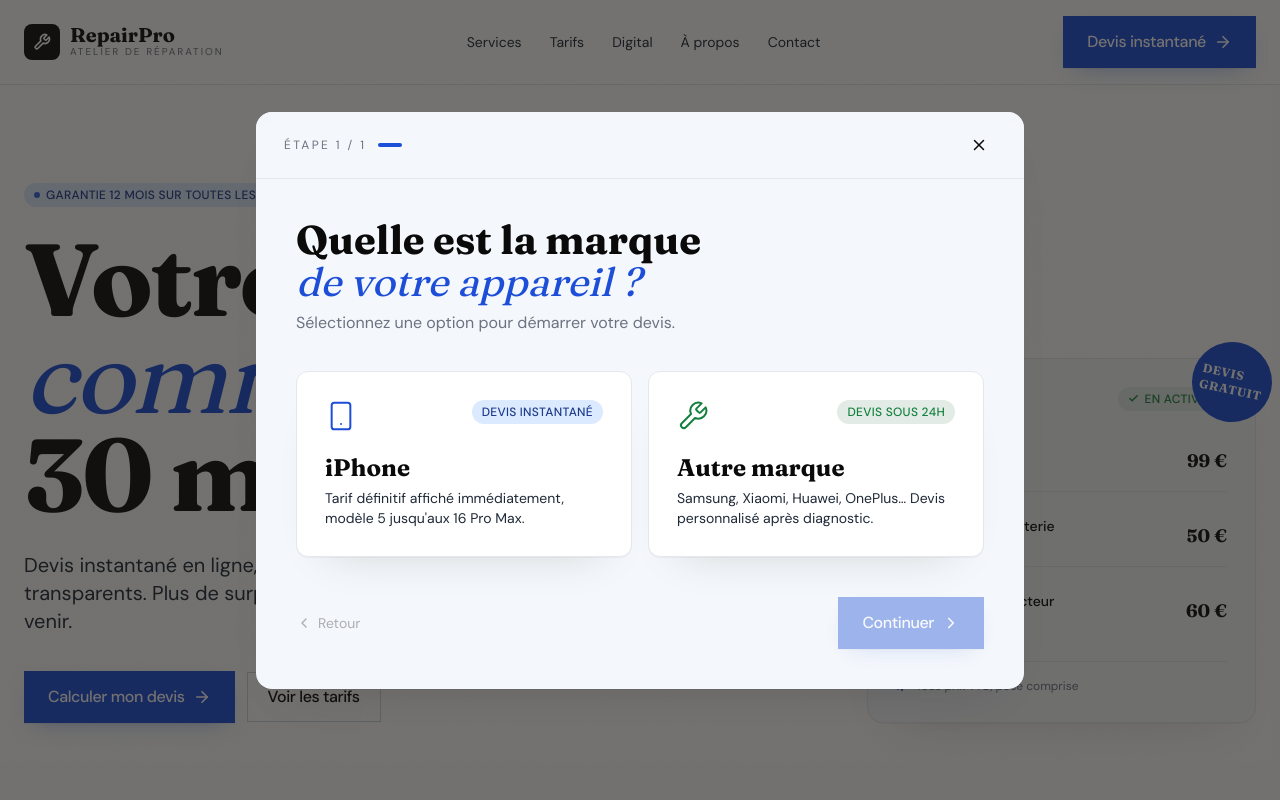
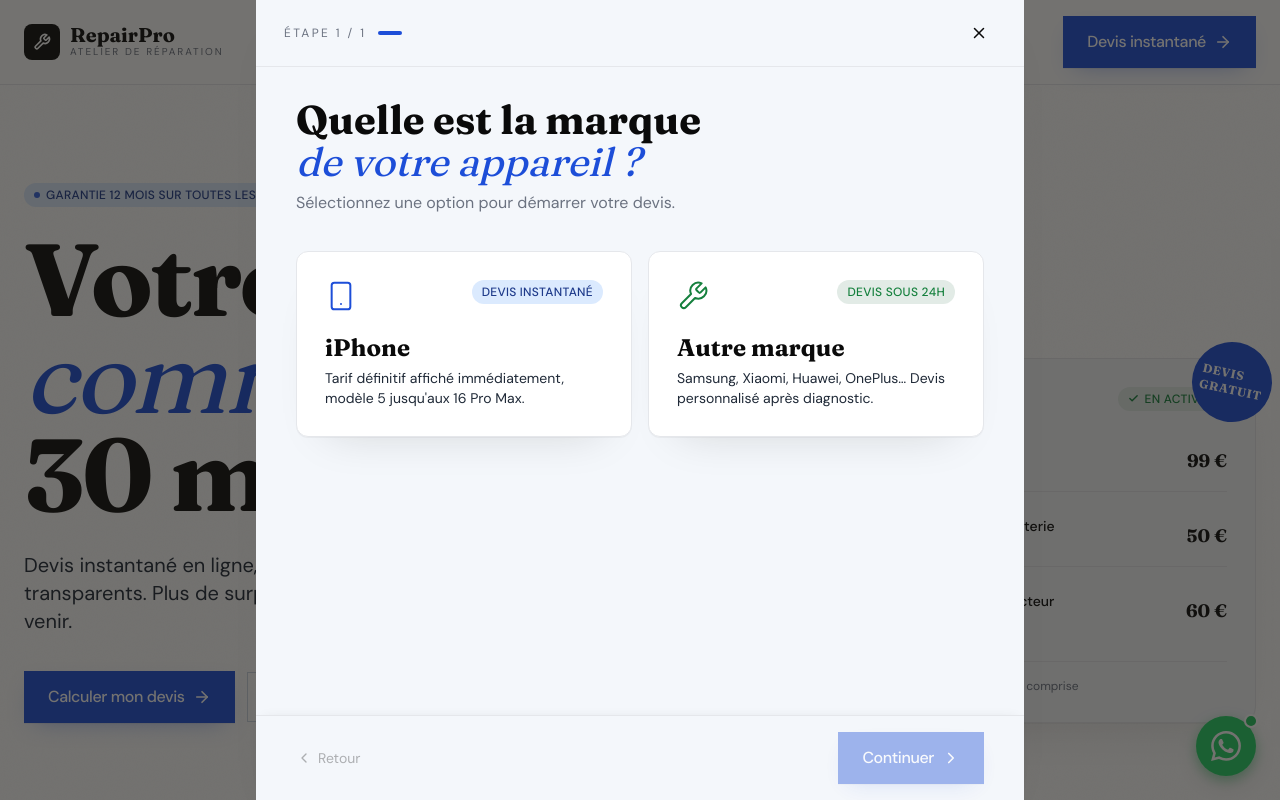
Before and after one commit to famanolimit/repairpro-site1, a React (Vite) app: page / in a window 1280 px wide. Both pictures are taken after a click on the button "Devis instantané". Shown: the top 800 px of the page. Built offline with nearby package versions, Linux system fonts and the light colour scheme.

Commit message:
Add files via upload

```diff
--- a/src/App.jsx
+++ b/src/App.jsx
@@ -3,8 +3,15 @@
   Smartphone, Battery, Shield, Zap, Cpu, ChevronRight, ChevronLeft, Check,
   Calendar, Clock, MapPin, Phone, Mail, User, MessageSquare, AlertTriangle,
   Award, Wrench, ArrowRight, X, Search, Star, Inbox, Hourglass, RefreshCw, Sparkles, Ghost,
-  Gamepad2, Gift, KeyRound, Hash, ShoppingCart, Download, ShieldCheck
+  Gamepad2, Gift, KeyRound, Hash, ShoppingCart, Download, ShieldCheck, MessageCircle
 } from 'lucide-react';
+
+// WhatsApp brand icon (lucide-react doesn't ship a dedicated WhatsApp icon)
+const WhatsAppIcon = ({ size = 18, color = "currentColor" }) => (
+  <svg width={size} height={size} viewBox="0 0 24 24" fill={color} xmlns="http://www.w3.org/2000/svg">
+    <path d="M17.472 14.382c-.297-.149-1.758-.867-2.03-.967-.273-.099-.471-.148-.67.15-.197.297-.767.966-.94 1.164-.173.199-.347.223-.644.075-.297-.15-1.255-.463-2.39-1.475-.883-.788-1.48-1.761-1.653-2.059-.173-.297-.018-.458.13-.606.134-.133.298-.347.446-.52.149-.174.198-.298.298-.497.099-.198.05-.371-.025-.52-.075-.149-.669-1.612-.916-2.207-.242-.579-.487-.5-.669-.51-.173-.008-.371-.01-.57-.01-.198 0-.52.074-.792.372-.272.297-1.04 1.016-1.04 2.479 0 1.462 1.065 2.875 1.213 3.074.149.198 2.096 3.2 5.077 4.487.709.306 1.262.489 1.694.625.712.227 1.36.195 1.871.118.571-.085 1.758-.719 2.006-1.413.248-.694.248-1.289.173-1.413-.074-.124-.272-.198-.57-.347m-5.421 7.403h-.004a9.87 9.87 0 0 1-5.031-1.378l-.361-.214-3.741.982.998-3.648-.235-.374a9.86 9.86 0 0 1-1.51-5.26c.001-5.45 4.436-9.884 9.888-9.884 2.64 0 5.122 1.03 6.988 2.898a9.825 9.825 0 0 1 2.893 6.994c-.003 5.45-4.437 9.884-9.885 9.884m8.413-18.297A11.815 11.815 0 0 0 12.05 0C5.495 0 .16 5.335.157 11.892c0 2.096.547 4.142 1.588 5.945L.057 24l6.305-1.654a11.882 11.882 0 0 0 5.683 1.448h.005c6.554 0 11.89-5.335 11.893-11.893A11.821 11.821 0 0 0 20.464 3.488"/>
+  </svg>
+);
 
 /* ====================================================================
    DONNÉES TARIFAIRES iPHONE — extraites du fichier Excel
@@ -127,6 +134,8 @@
   .tracking-wider1 { letter-spacing: 0.15em; }
   .text-2xs        { font-size: 10px; line-height: 14px; }
   .max-h-92vh      { max-height: 92vh; }
+  .max-h-modal     { max-height: min(92vh, 720px); }
+  .max-h-modal-sm  { max-height: min(92vh, 620px); }
   .max-h-50vh      { max-height: 50vh; }
   .hover-lift     { transition: transform .2s ease; }
   .hover-lift:hover { transform: translateY(-1px); }
@@ -151,12 +160,14 @@
     ghost:   `bg-transparent px-5 py-3 hover:bg-black/5`,
     outline: `bg-transparent border px-5 py-3 hover:bg-black/5`,
     dark:    `text-white px-6 py-3.5 hover:opacity-90`,
+    whatsapp: `text-white px-6 py-3.5 hover-lift active:translate-y-0`,
   };
   const styles = {
     primary: { background: COLORS.brand, color: "#fff" },
     outline: { borderColor: COLORS.line2, color: COLORS.ink },
     ghost:   { color: COLORS.ink },
     dark:    { background: COLORS.ink, color: "#fff" },
+    whatsapp: { background: "#25D366", color: "#fff", boxShadow: "0 1px 0 0 rgba(0,0,0,0.05), 0 8px 24px -12px rgba(37,211,102,0.55)" },
   };
   return (
     <button type={type} onClick={onClick} disabled={disabled} className={`${base} ${variants[variant]} ${className}`} style={styles[variant]}>
@@ -402,9 +413,41 @@
   }, [path, model, repair, option]);
 
   // ===== Submit =====
-  // Pour recevoir les demandes par email, créez un compte gratuit sur https://formspree.io
-  // puis remplacez "xqewvpkb" ci-dessous par l'ID que Formspree vous donnera (ex: xpzgkqer)
-  const FORMSPREE_ID = "xqewvpkb";
+  // Le bouton ouvre WhatsApp avec un message pré-rempli vers votre numéro.
+  // Formspree reste un filet de sécurité (au cas où le client ne valide pas le message WhatsApp).
+  // Modifiez le numéro WhatsApp ci-dessous si besoin (format international SANS le 0 initial)
+  const WHATSAPP_NUMBER = "33745376436"; // 07 45 37 64 36 → 33745376436
+  const FORMSPREE_ID = "VOTRE_ID_FORMSPREE";
+
+  const buildWhatsAppMessage = (booking) => {
+    const lines = [
+      `Bonjour ! 👋 Je souhaite *réserver une réparation* :`,
+      ``,
+      `📱 *Appareil* : ${booking.model}`,
+      `🔧 *Réparation* : ${booking.label || booking.repair}`,
+    ];
+    if (booking.price != null) {
+      lines.push(`💰 *Devis estimé* : ${booking.price === 0 ? "Gratuit" : booking.price + " €"}`);
+    }
+    if (booking.issueDescription) {
+      lines.push(`📝 *Description* : ${booking.issueDescription}`);
+    }
+    lines.push(``);
+    lines.push(`📅 *Date souhaitée* : ${booking.contact.date} à ${booking.contact.time}`);
+    lines.push(``);
+    lines.push(`👤 *Nom* : ${booking.contact.name}`);
+    lines.push(`📞 *Tél.* : ${booking.contact.phone}`);
+    if (booking.contact.email) {
+      lines.push(`✉️ *Email* : ${booking.contact.email}`);
+    }
+    if (booking.contact.note) {
+      lines.push(``);
+      lines.push(`💬 *Note* : ${booking.contact.note}`);
+    }
+    lines.push(``);
+    lines.push(`Référence : ${booking.id}`);
+    return lines.join("\n");
+  };
 
   const handleSubmit = async () => {
     if (!contact.name || !contact.phone || !contact.date || !contact.time) return;
@@ -421,10 +464,11 @@
       label: path === "iphone" ? quote?.label : null,
       contact,
     };
+
+    // 1. Backup Formspree en arrière-plan (au cas où le client n'envoie pas le WhatsApp)
     try {
-      // Envoi de la demande à Formspree, qui forwarde par email à ixititoure@gmail.com
-      if (FORMSPREE_ID && FORMSPREE_ID !== "xqewvpkb") {
-        await fetch(`https://formspree.io/f/${FORMSPREE_ID}`, {
+      if (FORMSPREE_ID && FORMSPREE_ID !== "VOTRE_ID_FORMSPREE") {
+        fetch(`https://formspree.io/f/${FORMSPREE_ID}`, {
           method: "POST",
           headers: { "Content-Type": "application/json", "Accept": "application/json" },
           body: JSON.stringify({
@@ -443,15 +487,19 @@
             rdv_heure: booking.contact.time,
             note: booking.contact.note || "—",
           }),
-        });
-      } else {
-        console.warn("⚠️ Formspree non configuré : la demande n'a pas été envoyée par email. Configurez FORMSPREE_ID dans App.jsx");
+        }).catch(() => { /* silent fail — WhatsApp est le canal principal */ });
       }
-    } catch (e) {
-      console.error("Erreur d'envoi:", e);
-    }
+    } catch (e) { /* idem */ }
+
+    // 2. Ouvrir WhatsApp avec message pré-rempli (canal principal)
+    const message = buildWhatsAppMessage(booking);
+    const url = `https://wa.me/${WHATSAPP_NUMBER}?text=${encodeURIComponent(message)}`;
+    // Petit délai pour s'assurer que la requête Formspree est partie
+    setTimeout(() => {
+      window.open(url, "_blank");
       setSaving(false);
       setSubmitted(booking);
+    }, 200);
   };
 
   if (!open) return null;
@@ -498,10 +546,10 @@
   return (
     <div className="fixed inset-0 z-50 flex items-stretch md:items-center justify-center" style={{ background: "rgba(22,20,18,0.6)" }}>
       <div className="absolute inset-0" onClick={onClose} />
-      <div ref={scrollRef} className="relative w-full md:max-w-3xl h-full md:h-auto md:max-h-92vh overflow-y-auto md:rounded-2xl card-shadow" style={{ background: COLORS.paper }}>
+      <div className="relative w-full md:max-w-3xl h-full md:max-h-modal md:rounded-2xl card-shadow flex flex-col" style={{ background: COLORS.paper }}>
 
-        {/* Header bar */}
-        <div className="sticky top-0 z-10 flex items-center justify-between px-5 md:px-7 py-4" style={{ background: `${COLORS.paper}F2`, borderBottom: `1px solid ${COLORS.line}`, backdropFilter: "blur(8px)" }}>
+        {/* Header bar (toujours visible en haut) */}
+        <div className="flex-shrink-0 flex items-center justify-between px-5 md:px-7 py-4" style={{ background: COLORS.paper, borderBottom: `1px solid ${COLORS.line}` }}>
           <div className="flex items-center gap-3">
             <div className="font-body text-xs uppercase tracking-wider2" style={{ color: COLORS.muted }}>
               {submitted ? "Réservation confirmée" : `Étape ${step + 1} / ${totalSteps}`}
@@ -520,17 +568,19 @@
           </div>
         </div>
 
-        <div className="px-5 md:px-10 py-8 md:py-10 anim-fade-up" key={`${step}-${path}-${repair}`}>
+        {/* Zone de contenu scrollable */}
+        <div ref={scrollRef} className="flex-1 overflow-y-auto">
+          <div className="px-5 md:px-10 py-6 md:py-8 anim-fade-up" key={`${step}-${path}-${repair}`}>
 
           {/* ============= CONFIRMATION ============= */}
           {submitted && (
             <div className="text-center py-6">
-              <div className="w-16 h-16 rounded-full mx-auto flex items-center justify-center mb-6" style={{ background: COLORS.green }}>
-                <Check size={28} color="#fff" strokeWidth={2.5}/>
+              <div className="w-16 h-16 rounded-full mx-auto flex items-center justify-center mb-6" style={{ background: "#25D366" }}>
+                <WhatsAppIcon size={28} color="#fff"/>
               </div>
               <h3 className="font-display font-bold text-3xl md:text-4xl mb-3" style={{ color: COLORS.ink }}>Merci {submitted.contact.name.split(" ")[0]} !</h3>
               <p className="font-body text-base mb-8 max-w-md mx-auto" style={{ color: COLORS.ink2 }}>
-                Votre demande de rendez-vous a bien été enregistrée. Nous vous recontactons sous 24h pour confirmer le créneau.
+                WhatsApp s'est ouvert dans un nouvel onglet. <strong>Cliquez sur « Envoyer »</strong> pour transmettre votre demande — nous vous recontactons rapidement pour confirmer.
               </p>
               <div className="max-w-md mx-auto rounded-xl p-6 text-left" style={{ background: COLORS.cream, border: `1px solid ${COLORS.line}` }}>
                 <div className="flex items-center justify-between mb-4 pb-4" style={{ borderBottom: `1px solid ${COLORS.line}` }}>
@@ -766,15 +816,20 @@
             />
           )}
 
-          {/* ============= NAVIGATION ============= */}
+          {/* ============= NAVIGATION (déplacée en pied de modale) ============= */}
+
+          </div>
+        </div>
+
+        {/* Footer fixe avec les boutons d'action — toujours visible */}
         {!submitted && (
-            <div className="mt-10 flex items-center justify-between">
+          <div className="flex-shrink-0 flex items-center justify-between px-5 md:px-10 py-4" style={{ background: COLORS.paper, borderTop: `1px solid ${COLORS.line}`, boxShadow: "0 -4px 12px -8px rgba(0,0,0,0.1)" }}>
             <button onClick={goBack} disabled={step === 0} className="flex items-center gap-1.5 font-body text-sm disabled:opacity-30" style={{ color: COLORS.ink }}>
               <ChevronLeft size={16}/> Retour
             </button>
             {(path === "iphone" && step === 4) || (path === "other" && step === 3) ? (
-                <Button onClick={handleSubmit} disabled={!canContinue || saving} icon={saving ? Hourglass : Check}>
-                  {saving ? "Envoi en cours…" : "Confirmer la demande"}
+              <Button onClick={handleSubmit} disabled={!canContinue || saving} variant="whatsapp" icon={saving ? Hourglass : WhatsAppIcon}>
+                {saving ? "Ouverture WhatsApp…" : "Envoyer sur WhatsApp"}
               </Button>
             ) : (
               <Button onClick={goNext} disabled={!canContinue} icon={ChevronRight}>
@@ -784,7 +839,6 @@
           </div>
         )}
 
-        </div>
       </div>
     </div>
   );
@@ -825,7 +879,14 @@
         </div>
       )}
 
-      {quoteSummary && <div className="mb-7">{quoteSummary}</div>}
+      {quoteSummary && <div className="mb-5">{quoteSummary}</div>}
+
+      <div className="mb-7 p-4 rounded-lg flex gap-3 items-start" style={{ background: "#DCFCE7", border: `1px solid #86EFAC` }}>
+        <WhatsAppIcon size={20} color="#15803D"/>
+        <div className="font-body text-sm" style={{ color: "#14532D" }}>
+          <strong>Réservation par WhatsApp :</strong> en validant, votre récapitulatif s'ouvre dans WhatsApp pour finaliser en un clic.
+        </div>
+      </div>
 
       <div className="grid sm:grid-cols-2 gap-4">
         <Field label="Nom complet *" icon={User}>
@@ -1034,6 +1095,7 @@
             <div className="space-y-4 font-body text-sm">
               <div className="flex items-start gap-3"><MapPin size={18} className="flex-shrink-0 mt-0.5" style={{ color: ACCENT }}/><div><div className="font-medium">Adresse</div><div style={{ color: SOFT }}>Rue Charles de Gaulle<br/>42000 Saint-Étienne</div></div></div>
               <div className="flex items-start gap-3"><Phone size={18} className="flex-shrink-0 mt-0.5" style={{ color: ACCENT }}/><div><div className="font-medium">Téléphone</div><a href="tel:+33745376436" className="hover:underline" style={{ color: SOFT }}>07 45 37 64 36</a></div></div>
+              <div className="flex items-start gap-3"><span style={{ color: "#25D366", flexShrink: 0, marginTop: "2px" }}><WhatsAppIcon size={18}/></span><div><div className="font-medium">WhatsApp</div><a href="https://wa.me/33745376436" target="_blank" rel="noopener noreferrer" className="hover:underline" style={{ color: SOFT }}>Discutez avec nous direct</a></div></div>
               <div className="flex items-start gap-3"><Ghost size={18} className="flex-shrink-0 mt-0.5" style={{ color: ACCENT }}/><div><div className="font-medium">Snapchat</div><div style={{ color: SOFT }}>ixititoure</div></div></div>
               <div className="flex items-start gap-3"><Clock size={18} className="flex-shrink-0 mt-0.5" style={{ color: ACCENT }}/><div><div className="font-medium">Horaires</div><div style={{ color: SOFT }}>Ouvert tous les jours</div></div></div>
               <div className="flex items-start gap-3"><Mail size={18} className="flex-shrink-0 mt-0.5" style={{ color: ACCENT }}/><div><div className="font-medium">Email</div><a href="mailto:ixititoure@gmail.com" className="hover:underline break-all" style={{ color: SOFT }}>ixititoure@gmail.com</a></div></div>
@@ -1228,7 +1290,8 @@
   const [submitted, setSubmitted] = useState(null);
   const [saving, setSaving] = useState(false);
 
-  // Reuse Formspree config from QuoteBuilder
+  // Numéro WhatsApp (modifiez ici si besoin)
+  const WHATSAPP_NUMBER = "33745376436";
   const FORMSPREE_ID = "VOTRE_ID_FORMSPREE";
 
   useEffect(() => {
@@ -1237,6 +1300,27 @@
       setSubmitted(null);
     }
   }, [open]);
+
+  const buildOrderMessage = (order) => {
+    const lines = [
+      `Bonjour ! 🛒 Je souhaite *passer une commande* :`,
+      ``,
+      `📦 *Catégorie* : ${order.category}`,
+      `🎯 *Produit* : ${order.product}`,
+      `💰 *Montant* : ${order.amount}`,
+      ``,
+      `👤 *Nom* : ${order.contact.name}`,
+      `📞 *Tél.* : ${order.contact.phone}`,
+      `✉️ *Email* : ${order.contact.email}`,
+    ];
+    if (order.contact.note) {
+      lines.push(``);
+      lines.push(`💬 *Précisions* : ${order.contact.note}`);
+    }
+    lines.push(``);
+    lines.push(`Référence : ${order.id}`);
+    return lines.join("\n");
+  };
 
   const handleSubmit = async () => {
     if (!contact.name || !contact.email || !contact.phone) return;
@@ -1247,9 +1331,11 @@
       ...prefill,
       contact,
     };
+
+    // Backup Formspree silencieux
     try {
       if (FORMSPREE_ID && FORMSPREE_ID !== "VOTRE_ID_FORMSPREE") {
-        await fetch(`https://formspree.io/f/${FORMSPREE_ID}`, {
+        fetch(`https://formspree.io/f/${FORMSPREE_ID}`, {
           method: "POST",
           headers: { "Content-Type": "application/json", "Accept": "application/json" },
           body: JSON.stringify({
@@ -1265,15 +1351,18 @@
             telephone: order.contact.phone,
             note: order.contact.note || "—",
           }),
-        });
-      } else {
-        console.warn("⚠️ Formspree non configuré pour les commandes digitales");
+        }).catch(() => {});
       }
-    } catch (e) {
-      console.error("Erreur d'envoi:", e);
-    }
+    } catch (e) {}
+
+    // Ouverture WhatsApp
+    const message = buildOrderMessage(order);
+    const url = `https://wa.me/${WHATSAPP_NUMBER}?text=${encodeURIComponent(message)}`;
+    setTimeout(() => {
+      window.open(url, "_blank");
       setSaving(false);
       setSubmitted(order);
+    }, 200);
   };
 
   if (!open) return null;
@@ -1283,15 +1372,19 @@
   return (
     <div className="fixed inset-0 z-50 flex items-stretch md:items-center justify-center" style={{ background: "rgba(22,20,18,0.6)" }}>
       <div className="absolute inset-0" onClick={onClose} />
-      <div className="relative w-full md:max-w-xl h-full md:h-auto overflow-y-auto md:rounded-2xl card-shadow" style={{ background: COLORS.paper }}>
-        <div className="sticky top-0 z-10 flex items-center justify-between px-5 md:px-7 py-4" style={{ background: `${COLORS.paper}F2`, borderBottom: `1px solid ${COLORS.line}`, backdropFilter: "blur(8px)" }}>
+      <div className="relative w-full md:max-w-xl h-full md:max-h-modal-sm md:rounded-2xl card-shadow flex flex-col" style={{ background: COLORS.paper }}>
+
+        {/* Header fixe */}
+        <div className="flex-shrink-0 flex items-center justify-between px-5 md:px-7 py-4" style={{ background: COLORS.paper, borderBottom: `1px solid ${COLORS.line}` }}>
           <div className="font-body text-xs uppercase tracking-wider2" style={{ color: COLORS.muted }}>
             {submitted ? "Commande enregistrée" : "Commander"}
           </div>
           <button onClick={onClose} className="p-2 rounded-md hover:bg-black/5" style={{ color: COLORS.ink }}><X size={18}/></button>
         </div>
 
-        <div className="px-5 md:px-10 py-8 md:py-10 anim-fade-up">
+        {/* Contenu scrollable */}
+        <div className="flex-1 overflow-y-auto">
+          <div className="px-5 md:px-10 py-6 md:py-8 anim-fade-up">
           {!submitted ? (
             <>
               <h3 className="font-display font-bold mb-2" style={{ color: COLORS.ink, fontSize: "clamp(26px, 3.5vw, 36px)", lineHeight: 1.1 }}>
@@ -1347,21 +1440,15 @@
                   <strong>Paiement à la confirmation :</strong> nous vous recontactons sous 1h ouvrée pour validation. Le code et la facture vous seront envoyés par email après réception du paiement.
                 </div>
               </div>
-
-              <div className="mt-8 flex items-center justify-end">
-                <Button onClick={handleSubmit} disabled={!canSubmit || saving} icon={saving ? Hourglass : Check}>
-                  {saving ? "Envoi en cours…" : "Envoyer la commande"}
-                </Button>
-              </div>
             </>
           ) : (
             <div className="text-center py-6">
-              <div className="w-16 h-16 rounded-full mx-auto flex items-center justify-center mb-6" style={{ background: COLORS.green }}>
-                <Check size={28} color="#fff" strokeWidth={2.5}/>
+              <div className="w-16 h-16 rounded-full mx-auto flex items-center justify-center mb-6" style={{ background: "#25D366" }}>
+                <WhatsAppIcon size={28} color="#fff"/>
               </div>
               <h3 className="font-display font-bold text-3xl md:text-4xl mb-3" style={{ color: COLORS.ink }}>Merci {submitted.contact.name.split(" ")[0]} !</h3>
               <p className="font-body text-base mb-8 max-w-md mx-auto" style={{ color: COLORS.ink2 }}>
-                Votre commande est bien enregistrée. Nous vous recontactons sous 1h ouvrée pour la confirmation et le paiement.
+                WhatsApp s'est ouvert dans un nouvel onglet. <strong>Cliquez sur « Envoyer »</strong> pour transmettre votre commande — nous vous recontactons rapidement.
               </p>
               <div className="max-w-md mx-auto rounded-xl p-6 text-left" style={{ background: COLORS.cream, border: `1px solid ${COLORS.line}` }}>
                 <div className="flex items-center justify-between mb-4 pb-4" style={{ borderBottom: `1px solid ${COLORS.line}` }}>
@@ -1383,6 +1470,17 @@
             </div>
           )}
           </div>
+        </div>
+
+        {/* Footer fixe avec le bouton WhatsApp — toujours visible */}
+        {!submitted && (
+          <div className="flex-shrink-0 flex items-center justify-end px-5 md:px-10 py-4" style={{ background: COLORS.paper, borderTop: `1px solid ${COLORS.line}`, boxShadow: "0 -4px 12px -8px rgba(0,0,0,0.1)" }}>
+            <Button onClick={handleSubmit} disabled={!canSubmit || saving} variant="whatsapp" icon={saving ? Hourglass : WhatsAppIcon}>
+              {saving ? "Ouverture WhatsApp…" : "Commander sur WhatsApp"}
+            </Button>
+          </div>
+        )}
+
       </div>
     </div>
   );
@@ -1416,6 +1514,61 @@
       <Contact onStartQuote={() => setQuoteOpen(true)}/>
       <QuoteBuilder open={quoteOpen} onClose={() => setQuoteOpen(false)}/>
       <DigitalOrderModal open={orderOpen} onClose={() => setOrderOpen(false)} prefill={orderPrefill || {}}/>
+      <WhatsAppFloatingButton/>
     </div>
   );
 }
+
+// ====================================================================
+// FLOATING WHATSAPP BUTTON — visible sur toutes les pages
+// ====================================================================
+const WhatsAppFloatingButton = () => {
+  const WHATSAPP_NUMBER = "33745376436"; // 07 45 37 64 36
+  const message = "Bonjour ! 👋 J'ai une question concernant la réparation de mon téléphone.";
+  const url = `https://wa.me/${WHATSAPP_NUMBER}?text=${encodeURIComponent(message)}`;
+  return (
+    <a
+      href={url}
+      target="_blank"
+      rel="noopener noreferrer"
+      aria-label="Discuter sur WhatsApp"
+      style={{
+        position: "fixed",
+        bottom: "24px",
+        right: "24px",
+        width: "60px",
+        height: "60px",
+        borderRadius: "50%",
+        background: "#25D366",
+        display: "flex",
+        alignItems: "center",
+        justifyContent: "center",
+        boxShadow: "0 4px 12px rgba(37,211,102,0.4), 0 8px 24px -4px rgba(0,0,0,0.2)",
+        zIndex: 30,
+        transition: "transform 0.2s ease, box-shadow 0.2s ease",
+        cursor: "pointer",
+      }}
+      onMouseEnter={(e) => { e.currentTarget.style.transform = "scale(1.08)"; }}
+      onMouseLeave={(e) => { e.currentTarget.style.transform = "scale(1)"; }}
+    >
+      <WhatsAppIcon size={30} color="#fff"/>
+      <span style={{
+        position: "absolute",
+        top: "-2px",
+        right: "-2px",
+        width: "14px",
+        height: "14px",
+        borderRadius: "50%",
+        background: "#22C55E",
+        border: "2px solid #fff",
+        animation: "pulse 2s infinite",
+      }}/>
+      <style>{`
+        @keyframes pulse {
+          0%, 100% { transform: scale(1); opacity: 1; }
+          50% { transform: scale(1.3); opacity: 0.7; }
+        }
+      `}</style>
+    </a>
+  );
+};
```
Lines whose indentation alone changed are shown as unchanged.
